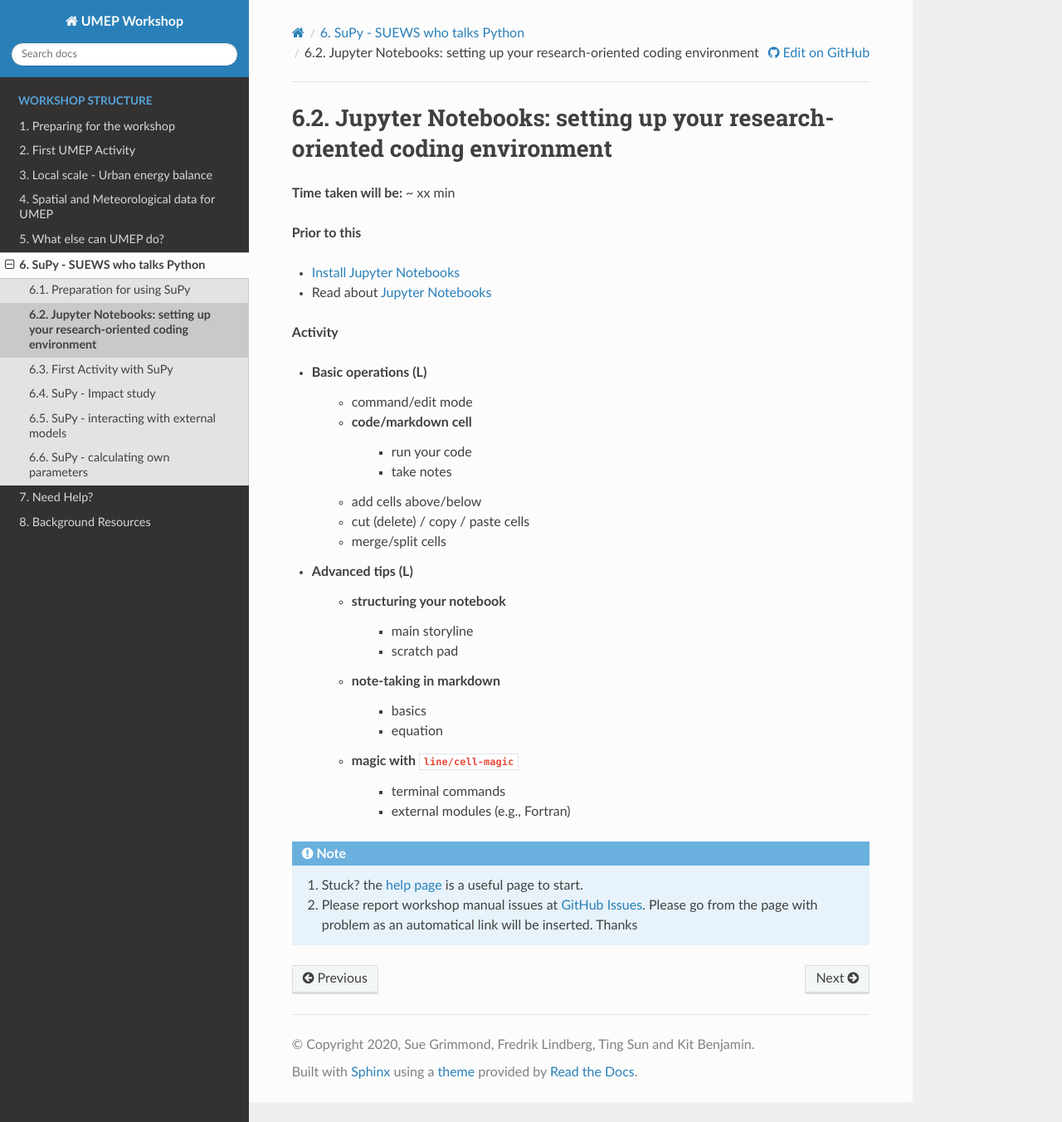
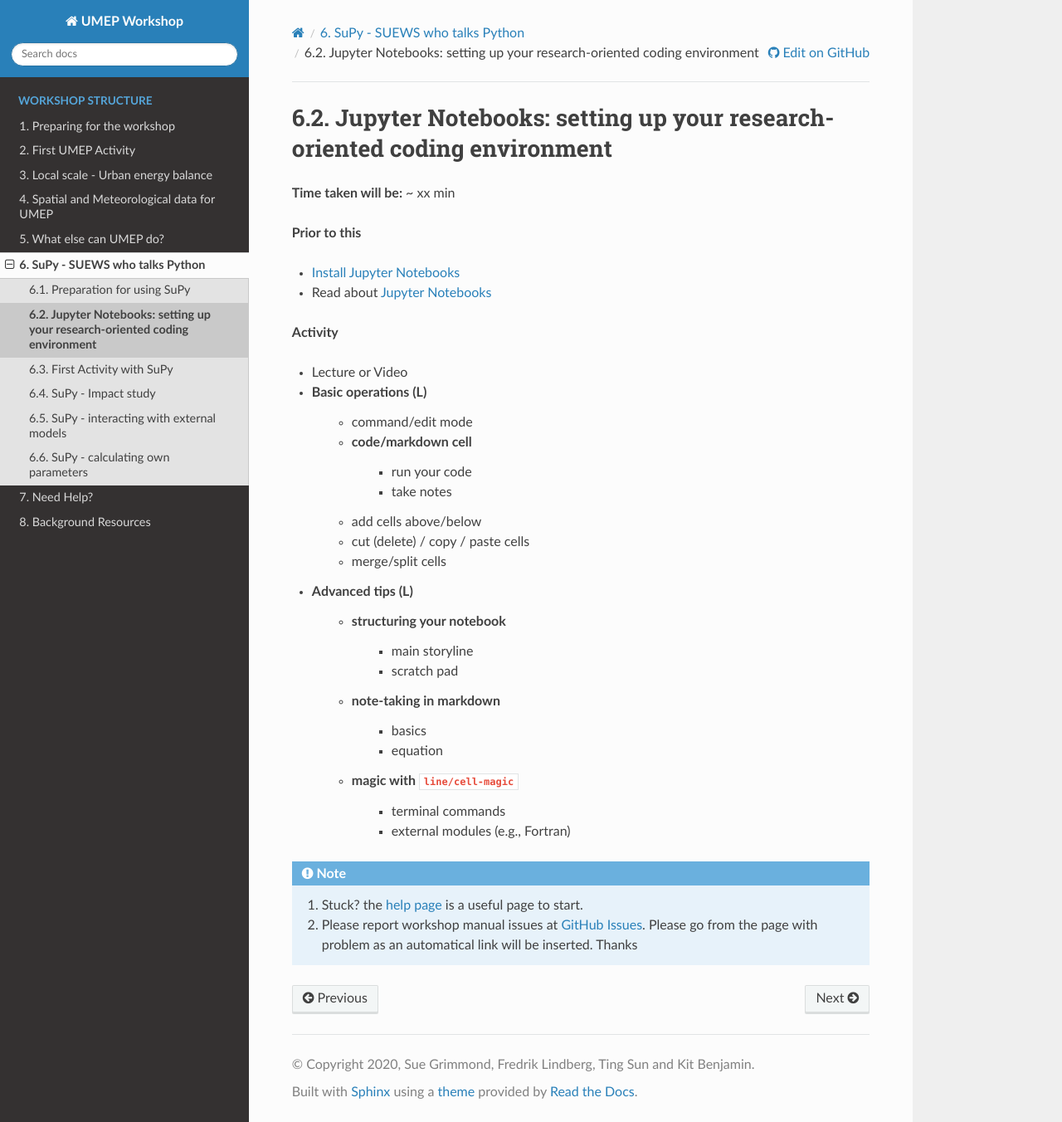
Before and after one commit to Urban-Meteorology-Reading/UMEP-Workshop, a Sphinx documentation site: the page built from source/Jupyter/JN1.rst, in a window 1280 px wide and 1352 px high. Shown: the whole window at 83% size. Built offline with Sphinx 7.4.7 and the Read the Docs theme 2.0.0, drawn with Linux system fonts in a browser that asks for light colours.

Commit message:
Update JN1.rst

```diff
--- a/source/Jupyter/JN1.rst
+++ b/source/Jupyter/JN1.rst
@@ -11,6 +11,8 @@ Jupyter Notebooks: setting up your research-oriented coding environment
 - Read about `Jupyter Notebooks <JN0>`
 
 **Activity**
+
+- Lecture or Video
 
 - Basic operations (L)
    - command/edit mode
```
